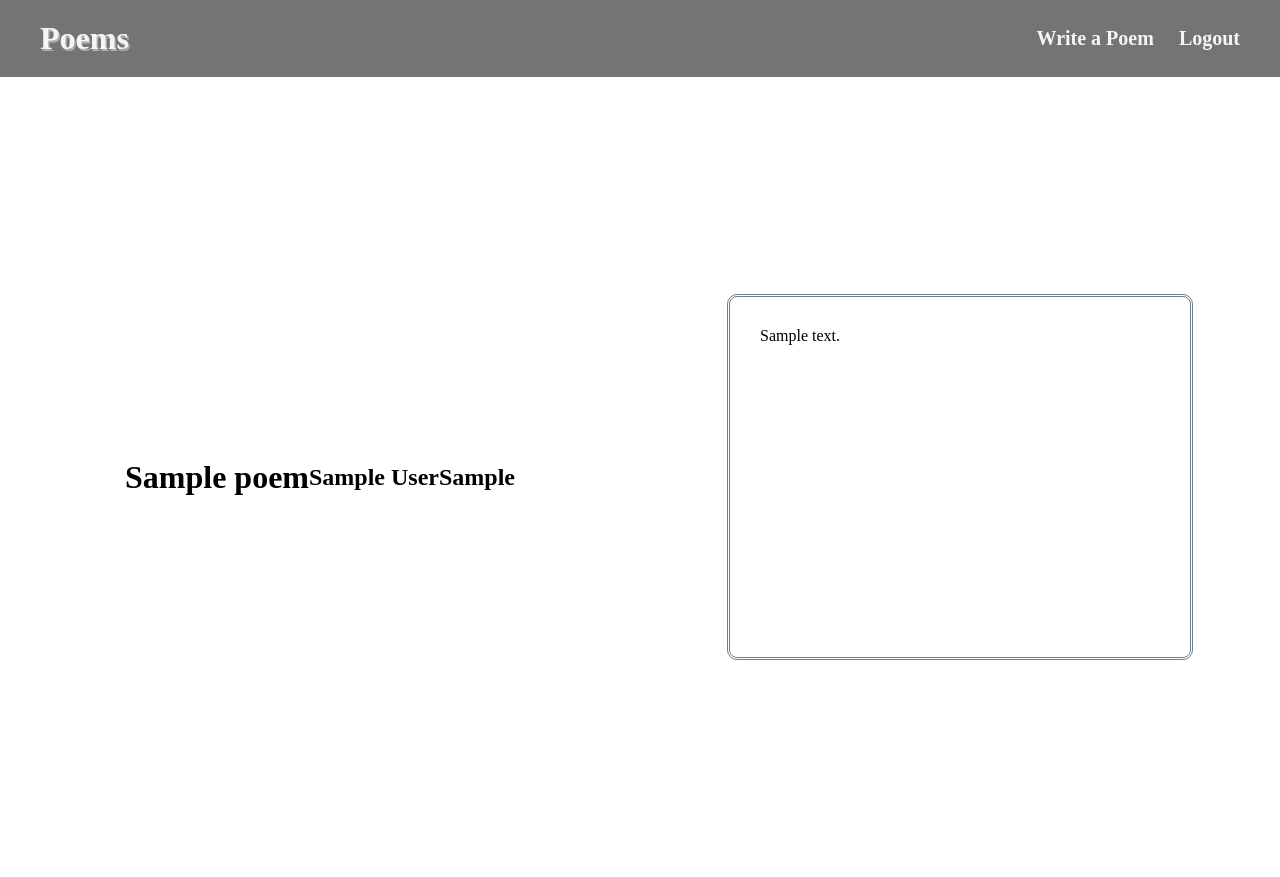
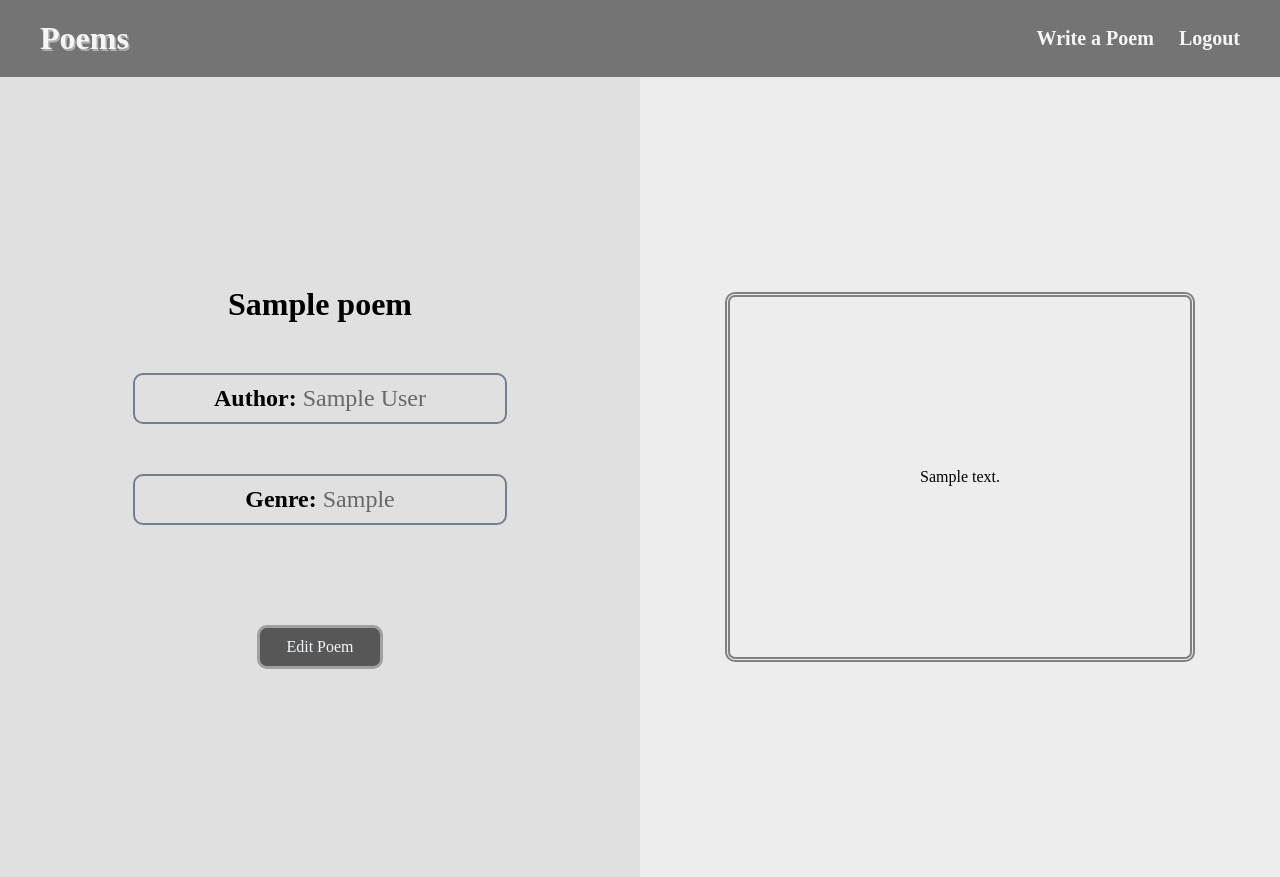
Before and after one commit to mdulak-maker/poems, a Flask app: page /poem/1 in a window 1280 px wide. Run offline with Flask 3, Linux system fonts and the light colour scheme; the visitor is signed in with stand-in values (Sample User, id 1); tables that the repository leaves empty hold one stand-in row (values such as "Sample post").

Commit message:
1) Created viewPoem.html. 2) Added CSS to viewPoem.html. 3)Removed 'required' statement from inputs in addPoem.html (we'll have validations)

```diff
--- a/flask_app/static/CSS/style.css
+++ b/flask_app/static/CSS/style.css
@@ -114,7 +114,7 @@
     margin-top:20px;
 }
 
-/* .....................................................BUTTONS. */
+/* .....................................................BUTTONS/LINKS. */
 .submit-btn {
     background-color: rgba(219, 219, 219, 0.465);
     color: rgb(78, 78, 78);
@@ -136,6 +136,18 @@
     border: 2px solid rgb(11, 50, 128);
     border-radius: 5px;
     padding: 5px;
+}
+
+.edit-btn {
+    text-decoration: none;
+    text-align: center;
+    width: 100px;
+    padding: 10px;
+    color:aliceblue;
+    background-color: rgb(87, 87, 87);
+    border: 3px solid rgb(160, 160, 160);
+    border-radius: 10px;
+    margin-top: 50px;
 }
 
 /* .......................................TOP NAV */
@@ -216,8 +228,13 @@
 }
 
 /*...................................... VIEW ONE POEM */
+.display-background {
+    height: 100vh;
+}
+
 .display-format {
     display: flex;
+    height: 100%;
 }
 
 .display-right-panel {
@@ -225,18 +242,39 @@
     flex-direction: column;
     align-items: center;
     justify-content: center;
+    background-color: rgb(237, 237, 237);
     width: 100%;
-    height: 100vh;
+    height: 100%;
 }
 
 .text-container {
+    display: flex;
+    justify-content: center;
+    align-items: center;
     width: 400px;
-    height: 300px;
+    min-height: 300px;
     padding:30px;
-    border: 3px double slategray;
+    border: 5px double rgb(128, 128, 128);
     border-radius: 10px;
 }
 
+.display-left-panel {
+    background-color: rgb(225, 224, 224);
+    display: flex;
+    flex-direction: column;
+    justify-content: center;
+    align-items: center;
+    width: 100%;
+    gap: 50px;
+}
+
+.display-left-panel h2 {
+    text-align: center;
+    width: 350px;
+    padding:10px;
+    border: 2px solid slategray;
+    border-radius: 10px;
+}
 
 #input {
     width: 100%;  /* or any specific width like 500px */
--- a/flask_app/templates/viewPoem.html
+++ b/flask_app/templates/viewPoem.html
@@ -7,6 +7,7 @@
     <title>View Selected Poem</title>
 </head>
 <body>
+    <div class="display-background">
         <div class="top-nav">
             <a href="/dashboard" class="nav-title"><h1>Poems</h1></a>
             <div class="profile-nav">
@@ -15,10 +16,11 @@
             </div>
         </div>
         <div class="display-format">
-        <div class="left-panel">
+            <div class="display-left-panel">
                 <h1>{{poem.title}}</h1>
-            <h2>{{poem.author}}</h2>
-            <h2>{{poem.genre}}</h2>
+                <h2>Author: <span style="font-weight: 400;color: rgb(103, 103, 103)">{{poem.author}}</span></h2>
+                <h2>Genre: <span style="font-weight: 400;color: rgb(103, 103, 103)">{{poem.genre}}</span></h2>
+                <a href="/poem/edit/{{poem.id}}" class="edit-btn">Edit Poem</a>
             </div>
             <div class="display-right-panel">
                 <div class="text-container">
@@ -26,5 +28,6 @@
                 </div>
             </div>
         </div>
+    </div>
 </body>
 </html>
```
Also changed, not shown: flask_app/templates/addPoem.html (+4 -4 lines), flask_app/controllers/poems.py (line endings or trailing spaces). Lines whose indentation alone changed are shown as unchanged.
